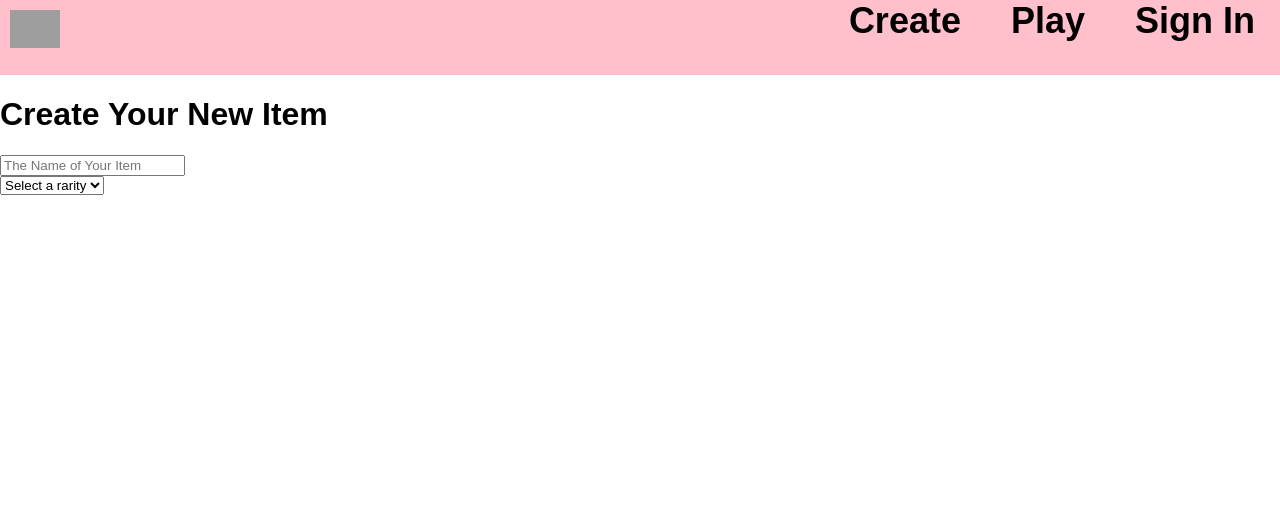
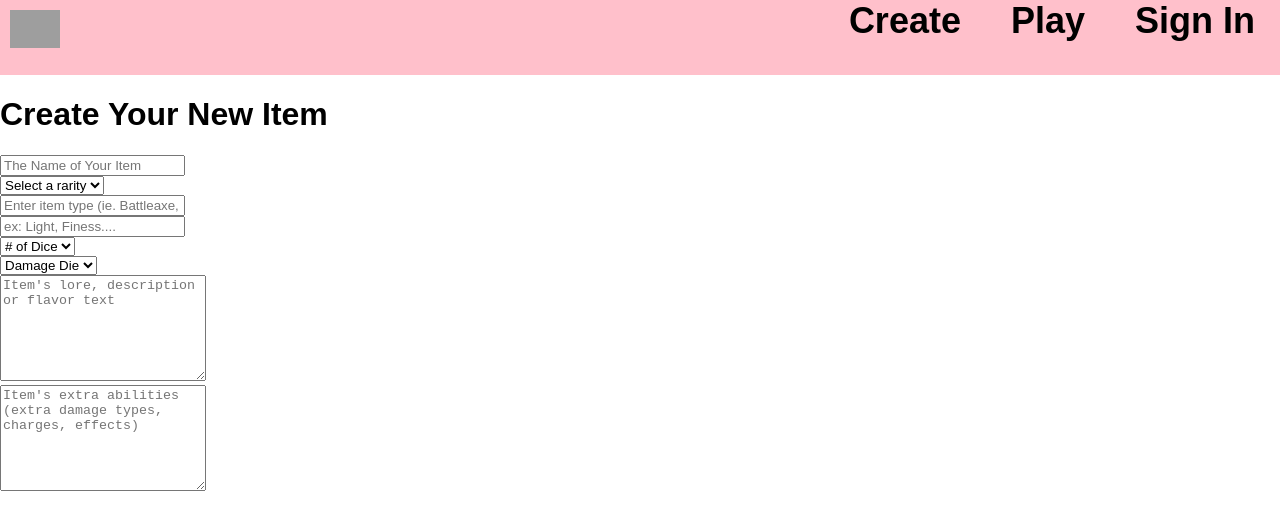
Before and after one commit to mhudgins22/behold, a React app: page /Create/Items/NewItem in a window 1280 px wide. Shown: the top 530 px of the page. Built offline with nearby package versions, Linux system fonts and the light colour scheme; grey boxes are pictures that could not be loaded.

Commit message:
Added more inputs to new item

```diff
--- a/src/components/UI/Input/Input.css
+++ b/src/components/UI/Input/Input.css
@@ -0,0 +1,4 @@
+.Textarea {
+	width: 200px;
+	height: 100px;
+}
--- a/src/components/UI/Input/Input.js
+++ b/src/components/UI/Input/Input.js
@@ -30,6 +30,15 @@ const input = props => {
 				</select>
 			);
 			break;
+		case "textarea":
+			inputElement = (
+				<textarea
+					{...props.elementConfig}
+					className = {classes.Textarea}
+					value = {props.value}
+					onChange = {props.changed}/>
+			);
+			break;
 		default:
 			inputElement = (
 				<input
--- a/src/containers/NewItem/NewItem.js
+++ b/src/containers/NewItem/NewItem.js
@@ -1,6 +1,7 @@
 import React, {Component} from "react";
 
 import Input from "../../components/UI/Input/Input";
+
 
 class NewItem extends Component {
 
@@ -13,7 +14,7 @@ class NewItem extends Component {
 					placeholder: "The Name of Your Item"
 				},
 				value: "",
-				validation: {
+				validationRules: {
 					required: true
 				},
 				valid: false,
@@ -58,8 +59,119 @@ class NewItem extends Component {
 						label: "Artifact"
 					}
 				],
-				validation: {
+				validationRules: {
 					required: true
+				},
+				valid: true,
+				touched: false
+			},
+			itemType: {
+				elementType: "input",
+				elementConfig: {
+					type: "input",
+					placeholder: "Enter item type (ie. Battleaxe, Potion, Ammunition)"
+				},
+				value: "",
+				validationRules: {
+					required: true
+				},
+				valid: false,
+				touched: false
+			},
+			itemProperties: {
+				elementType: "input",
+				elementConfig: {
+					type: "input",
+					placeholder: "ex: Light, Finess...."
+				},
+				value: "",
+				validationRules: {
+					required: false
+				},
+				valid: true,
+				touched: false
+			},
+			numberOfDamageDice: {
+				elementType: "select",
+				elementConfig: {
+
+				},
+				value: [
+
+				],
+				validationRules: {
+					required: false
+				},
+				valid: true,
+				touched: false
+			},
+			damageDie: {
+				elementType: "select",
+				elementConfig: {
+
+				},
+				value: [
+					{
+						value: "",
+						label: "Damage Die"
+					},
+					{
+						value: "d4",
+						label: "d4",
+					},
+					{
+						value: "d6",
+						label: "d6",
+					},
+					{
+						value: "d8",
+						label: "d8",
+					},
+					{
+						value: "d10",
+						label: "d10",
+					},
+					{
+						value: "d12",
+						label: "d12",
+					},
+					{
+						value: "d20",
+						label: "d20",
+					},
+					{
+						value: "d100",
+						label: "d100",
+					},
+				],
+				validationRules: {
+					required: false
+				},
+				valid: true,
+				touched: false
+			},
+			flavorText: {
+				elementType: "textarea",
+				elementConfig: {
+					type: "textarea",
+					placeholder: "Item's lore, description or flavor text"
+				},
+				value: "",
+				validationRules: {
+					required: true
+				},
+				valid: false,
+				touched: false
+			},
+			statistics: {
+				elementType: "textarea",
+				elementConfig: {
+					type: "textarea",
+					placeholder: "Item's extra abilities (extra damage types, charges, effects)"
+				},
+				value: "",
+				validationRules: {
+					required: false
 				},
 				valid: true,
 				touched: false
@@ -67,6 +179,28 @@ class NewItem extends Component {
 		}
 	}
 
+	componentDidMount() {
+	let nums = [{
+		value: "",
+		label: "# of Dice"
+	}];
+		for (let i = 1; i < 100; ++i) {
+			nums.push({
+				value: i,
+				label: i
+			});
+		}
+		this.setState({
+			...this.state,
+			controls: {
+				...this.state.controls,
+				numberOfDamageDice: {
+					...this.state.controls.numberOfDamageDice,
+					value: nums
+				}
+			}
+		});
+	}
 
 	render() {
 		let formElements = [];
@@ -83,7 +217,7 @@ class NewItem extends Component {
 				elementType = {element.config.elementType}
 				elementConfig = {element.config.elementConfig}
 				value = {element.config.value}
-				validation = {element.config.validation}
+				validationRules = {element.config.validationRules}
 				valid = {element.config.valid}
 				shouldValidate = {null}
 				touched = {element.config.touched}
@@ -96,6 +230,7 @@ class NewItem extends Component {
 				<form>
 					{form}
 				</form>
+
 			</div>
 		)
 	}
```
Also changed, not shown: src/components/Card/Card.js (+8 -0 lines).
